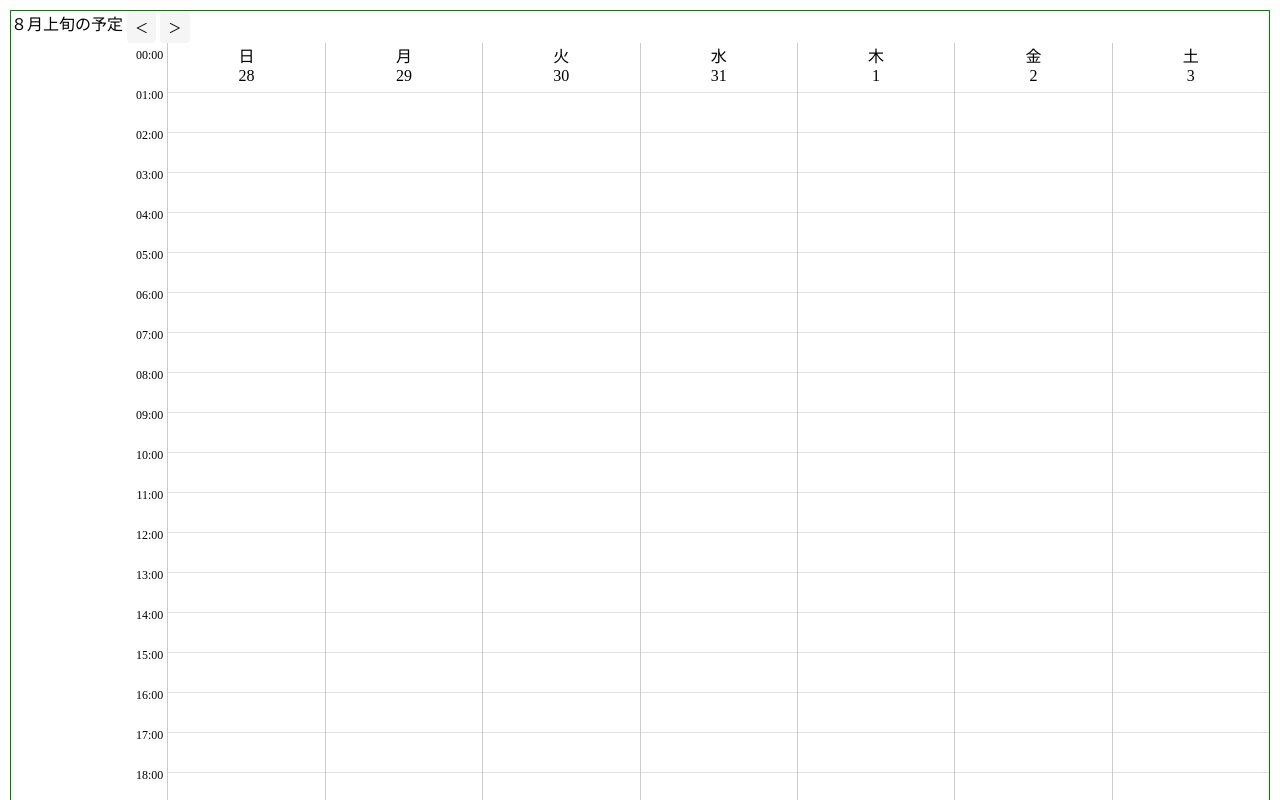
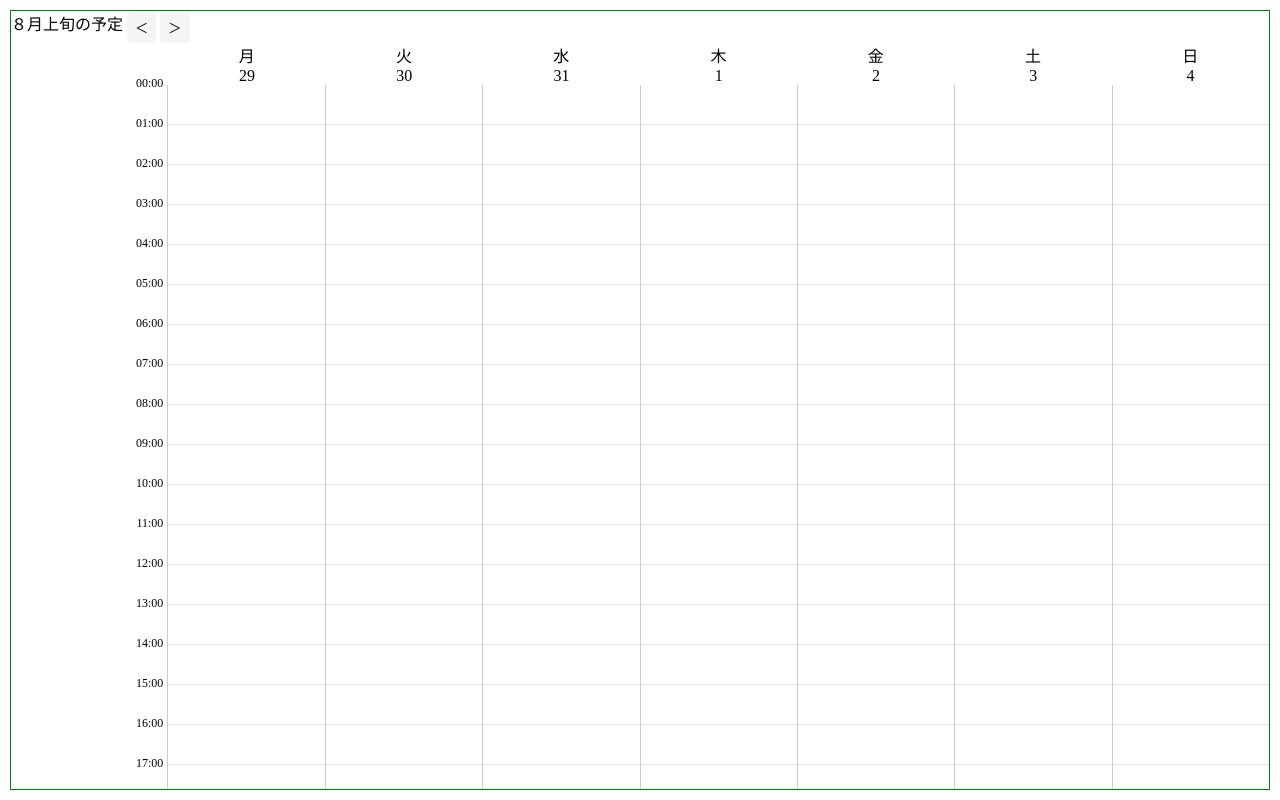
Before and after one commit to KadoProG/react-calendar-app, a React (Vite) app: page /calendar in a window 1280 px wide. Shown: the top 800 px of the page. Built offline with nearby package versions, Linux system fonts and the light colour scheme.

Commit message:
update customize's avaliability

```diff
--- a/src/components/Calendar.module.scss
+++ b/src/components/Calendar.module.scss
@@ -15,7 +15,6 @@
 /* 各日の列 */
 .day_column {
   display: grid;
-  grid-template-rows: repeat(25, 40px); /* 1時間ごとに40pxの高さ */
   background-color: #fff;
 }
 
@@ -82,7 +81,7 @@
     }
     & p {
       position: absolute;
-      top: 50%;
+      top: -9px;
       right: 4px;
       font-size: 12px;
     }
--- a/src/components/Calendar.tsx
+++ b/src/components/Calendar.tsx
@@ -11,6 +11,11 @@ import { Button } from '@/components/common/button/Button';
  * - 4: 15分ごと
  */
 const DIVISIONS_PER_HOUR = 4 as const;
+
+/**
+ * １時間あたりの高さ
+ */
+const HEIGHT_PER_HOUR = 40 as const;
 
 const generateTime = (day: dayjs.Dayjs, index: number) => {
   const minutesPerDivision = 60 / DIVISIONS_PER_HOUR;
@@ -113,12 +118,38 @@ const Calendar: React.FC = () => {
   }, [handleKeyDown]);
 
   return (
-    <div>
+    <div style={{ overflow: 'scroll', height: '100%' }}>
+      {/* 上部のヘッダ */}
       <div style={{ display: 'flex', gap: 4 }}>
         <p>８月上旬の予定</p>
         <Button onClick={handleBasePrev}>＜</Button>
         <Button onClick={handleBaseNext}>＞</Button>
       </div>
+
+      {/* 日付・曜日の表示 */}
+      <div
+        style={{
+          display: 'grid',
+          width: '100%',
+          gridTemplateColumns: 'repeat(8, 1fr)',
+        }}
+      >
+        {[...Array(8)].map((_, dayIndex) => {
+          if (dayIndex === 0) {
+            return <div key={dayIndex}></div>;
+          }
+          const day = baseDate.add(dayIndex, 'day');
+          return (
+            <div key={dayIndex} style={{ textAlign: 'center' }}>
+              <p>{day.format('ddd')}</p>
+              <p>{day.format('D')}</p>
+              {/* <p>既存の予定</p> */}
+            </div>
+          );
+        })}
+      </div>
+
+      {/* ここからカレンダー本体 */}
       <div
         className={styles.calendar}
         onMouseUp={handleMouseUp}
@@ -128,40 +159,30 @@ const Calendar: React.FC = () => {
         <div
           className={styles.day_column}
           style={{
-            gridTemplateRows: `repeat(${24 * DIVISIONS_PER_HOUR + 1}, ${
-              40 / DIVISIONS_PER_HOUR
+            gridTemplateRows: `repeat(${24 * DIVISIONS_PER_HOUR}, ${
+              HEIGHT_PER_HOUR / DIVISIONS_PER_HOUR
             }px)`,
           }}
         >
-          {/* <div className={`${styles.time_cell} ${styles.time_label}`}></div> */}
+          {/* 時刻の表示 */}
           {[...Array(24 * DIVISIONS_PER_HOUR)].map((_, hourIndex) => (
             <div key={hourIndex} className={`${styles.time_cell} ${styles.time_label}`}>
-              {
-                // 15分ごとに表示
-                hourIndex % DIVISIONS_PER_HOUR === 0 && (
+              {hourIndex % DIVISIONS_PER_HOUR === 0 && (
                 <p>{generateTime(dayjs(), hourIndex).format('HH:mm')}</p>
-                )
-              }
+              )}
             </div>
           ))}
         </div>
-        {[...Array(7)].map((_, dayIndex) => {
-          const day = baseDate.add(dayIndex, 'day');
-          return (
+        {[...Array(7)].map((_, dayIndex) => (
           <div
             key={dayIndex}
             className={styles.day_column}
             style={{
-                gridTemplateRows: `repeat(${24 * DIVISIONS_PER_HOUR + 1}, ${
-                  40 / DIVISIONS_PER_HOUR
+              gridTemplateRows: `repeat(${24 * DIVISIONS_PER_HOUR}, ${
+                HEIGHT_PER_HOUR / DIVISIONS_PER_HOUR
               }px)`,
             }}
           >
-              <div className={styles.time_cell}>
-                <p>{day.format('ddd')}</p>
-                <p>{day.format('D')}</p>
-              </div>
-
             {/* ユーザが触れる時刻の描写 */}
             {[...Array(24 * DIVISIONS_PER_HOUR)].map((_, hourIndex) => {
               const dayStart = generateTime(baseDate.add(dayIndex, 'day'), hourIndex);
@@ -238,8 +259,7 @@ const Calendar: React.FC = () => {
               );
             })}
           </div>
-          );
-        })}
+        ))}
       </div>
     </div>
   );
--- a/src/pages/CalendarPage.tsx
+++ b/src/pages/CalendarPage.tsx
@@ -2,8 +2,15 @@ import Calendar from '../components/Calendar';
 
 export const CalendarPage: React.FC = () => {
   return (
-    <div style={{ padding: 10, width: '100%' }}>
-      <div style={{ border: '1px solid green' }}>
+    <div style={{ padding: 10, width: '100%', height: '100svh' }}>
+      <div
+        style={{
+          border: '1px solid green',
+          height: '100%',
+          overflow: 'hidden',
+          position: 'relative',
+        }}
+      >
         <Calendar />
       </div>
     </div>
```
Lines whose indentation alone changed are shown as unchanged.
